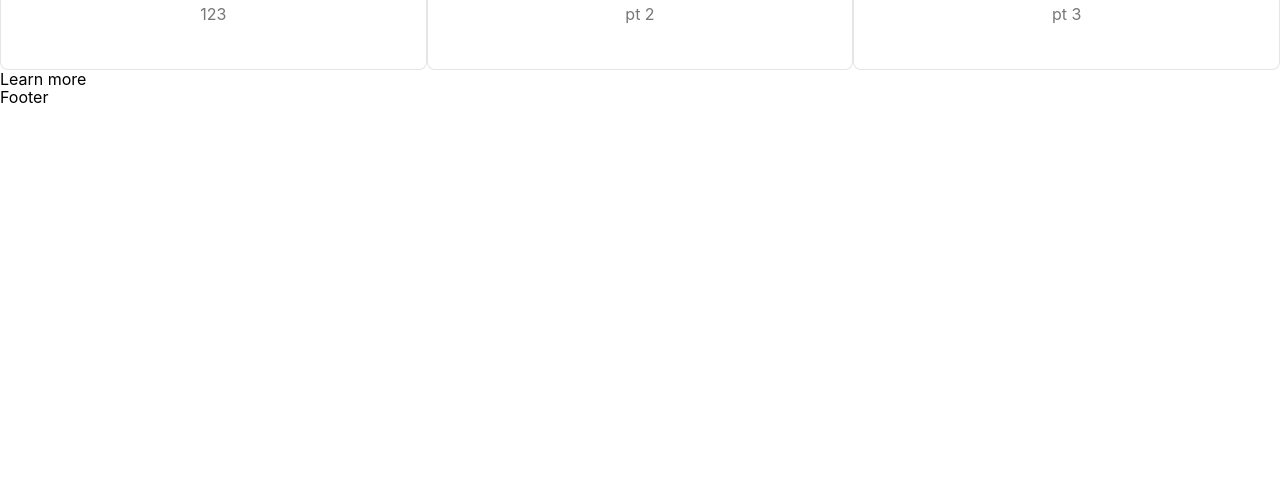
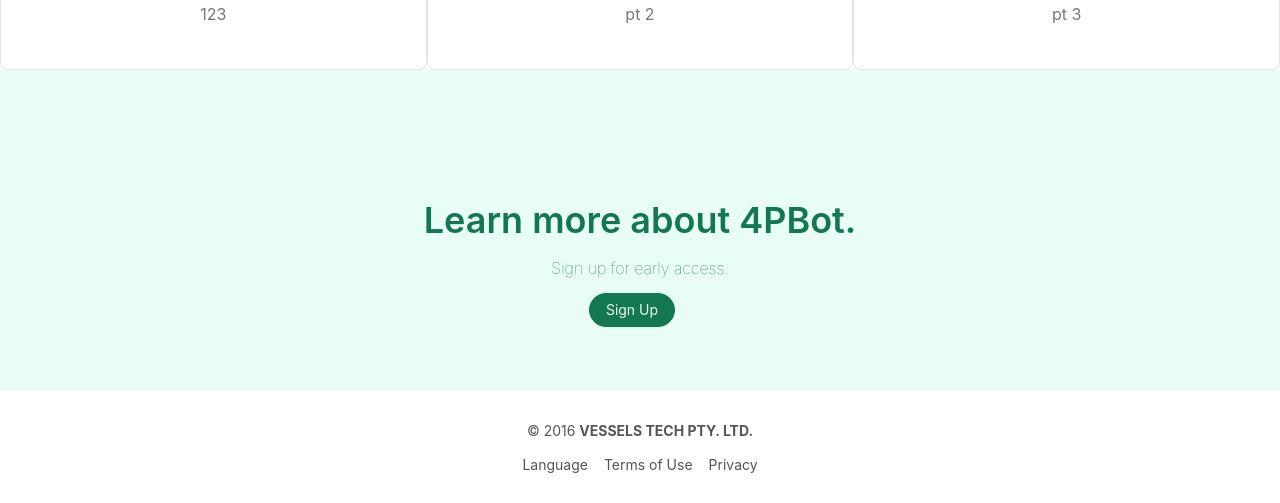
Before and after one commit to vessels-tech/4pbot-site, a React (Create React App) app: page / in a window 1280 px wide. Shown: the part 1045-1548 px from the top of the page. Before the commit the page ends 1152 px from the top, so only its background shows below. Built offline with nearby package versions, Linux system fonts and the light colour scheme.

Commit message:
Finish basic content and footer

```diff
--- a/src/Content.js
+++ b/src/Content.js
@@ -49,7 +49,22 @@
 
   getLearnMore() {
     return (
-      <div> Learn more</div>
+      <div className="w-100 bg-white pt5 bg-washed-green">
+        <article className="mw7 center ph3 ph5-ns tc br2 pv5 dark-green">
+          <h1 className="fw6 f3 f2-ns lh-title mt0 mb3">
+            Learn more about 4PBot.
+          </h1>
+          <p className="fw1 f5 mt0 mb3">
+            Sign up for early access.
+          </p>
+          <div>
+            <a className="f6 br-pill bg-dark-green no-underline washed-green ba b--dark-green grow pv2 ph3 dib mr3"
+              href="#">
+              Sign Up
+            </a>
+          </div>
+        </article>
+      </div>
     );
   }
 
--- a/src/Footer.js
+++ b/src/Footer.js
@@ -5,9 +5,14 @@
 
   render() {
     return (
-      <div>
-        Footer
-      </div>
+      <footer className="pv4 ph3 ph5-m ph6-l mid-gray">
+        <small className="f6 db tc">© 2016 <b className="ttu">Vessels Tech Pty. Ltd.</b></small>
+        <div className="tc mt3">
+          <a href="/language/" title="Language" className="f6 dib ph2 link mid-gray dim">Language</a>
+          <a href="/terms/"    title="Terms" className="f6 dib ph2 link mid-gray dim">Terms of Use</a>
+          <a href="/privacy/"  title="Privacy" className="f6 dib ph2 link mid-gray dim">Privacy</a>
+        </div>
+      </footer>
     );
   }
 }
```
